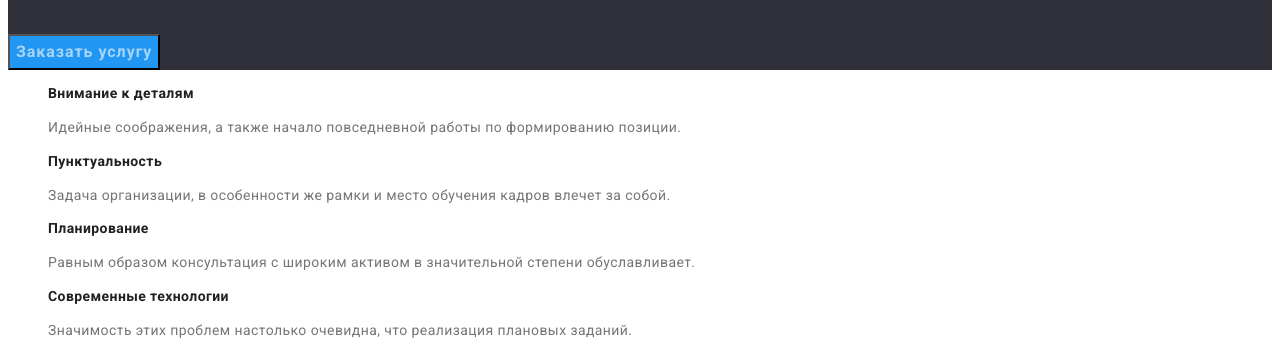
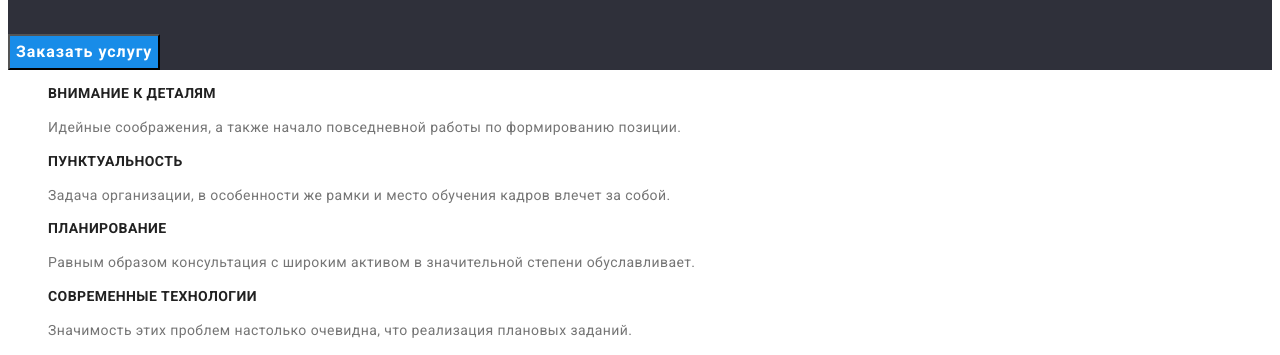
Before and after one commit to antonina94/goit-markup-hw-02, a plain HTML site: page index.html in a window 1280 px wide. Both pictures are taken after a click on the button "Заказать услугу". Shown: the part 265-620 px from the top of the page. Drawn offline with Linux system fonts and the light colour scheme.

Commit message:
Изменяет стили макета

```diff
--- a/css/styles.css
+++ b/css/styles.css
@@ -14,6 +14,7 @@
   --bg-color1: #ffffff;
   --bg-color3: #f5f4fa;
   --rgba-color: rgba(255, 255, 255, 0.6);
+  --btn-hover-color: #188ce8;
 }
 
 /* Index.html */
@@ -105,7 +106,7 @@ body {
 
 .button-primary:hover,
 .button-primary:focus {
-  color: var(--rgba-color);
+  background-color: var(--btn-hover-color);
 }
 
 /* About*/
@@ -114,6 +115,7 @@ body {
   font-size: 14px;
   line-height: 1.14;
   font-weight: 700;
+  text-transform: uppercase;
 }
 
 .about-text {
@@ -171,6 +173,7 @@ body {
 .footer-logo {
   color: var(--white-color);
   font-family: 'Raleway', sans-serif;
+  font-size: 26px;
   line-height: 1.19;
   letter-spacing: 0.03em;
   font-weight: 700;
```
